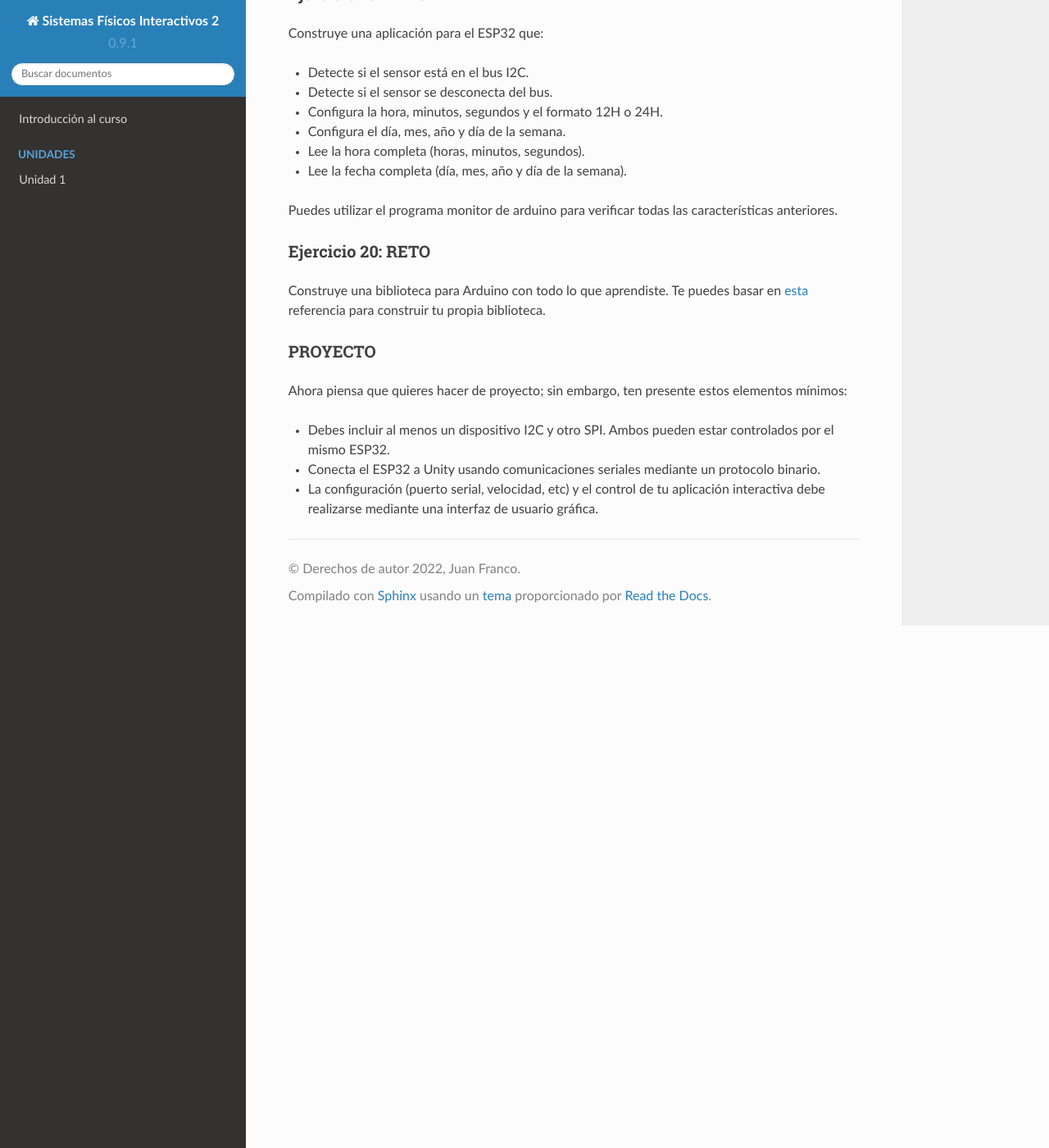
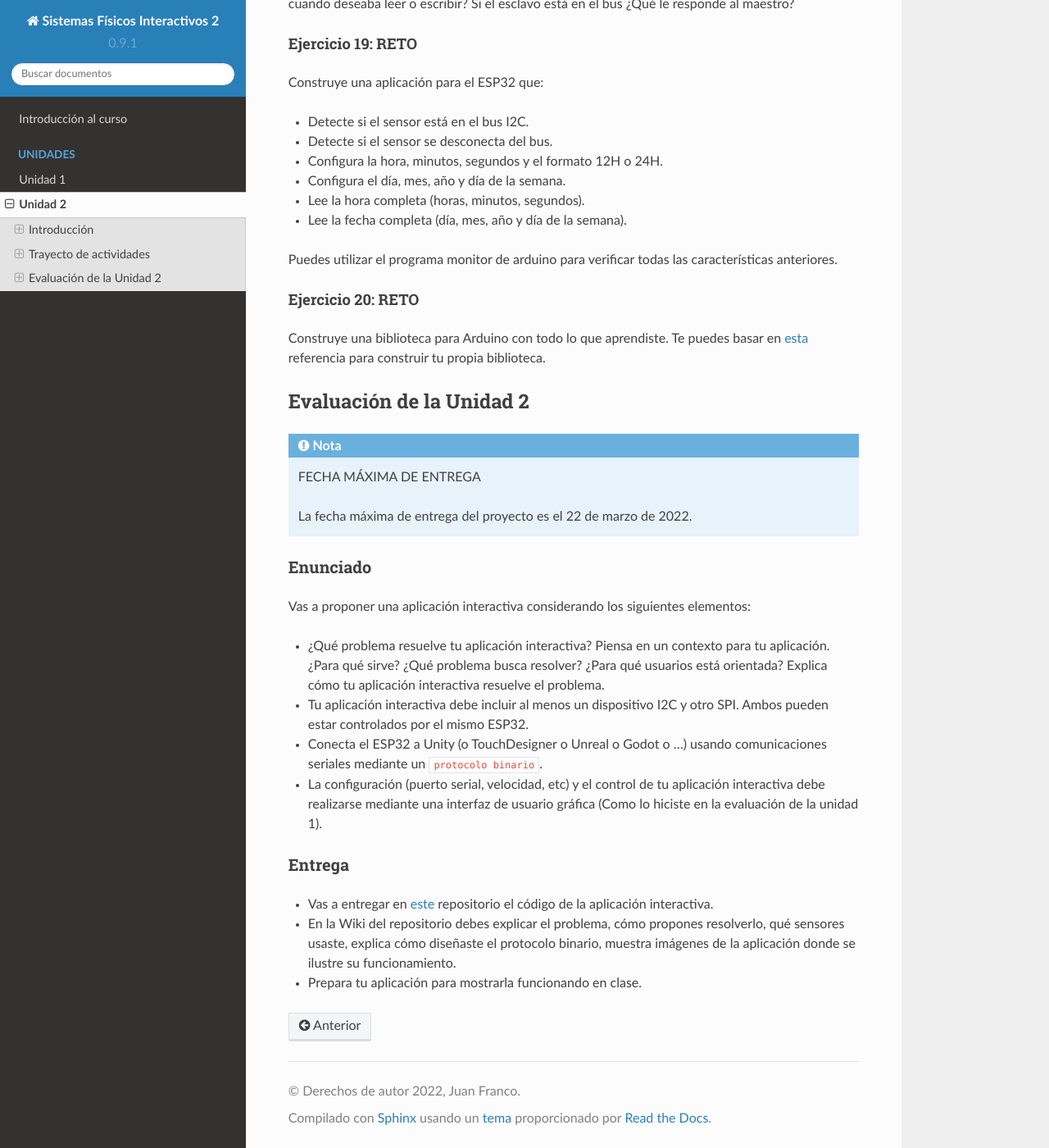
Before and after one commit to juanferfranco/SistemasFisicosInteractivos2, a Sphinx documentation site: the page built from docs/_unidad2/unidad2.rst, in a window 1280 px wide and 1400 px high, scrolled down 24233 px. Shown: the whole window at 82% size. Built offline with Sphinx 7.4.7 and the Read the Docs theme 2.0.0, drawn with Linux system fonts in a browser that asks for light colours; some of the changed text lies outside the part shown.

Commit message:
add Unit 2 in progress

```diff
--- a/docs/_unidad2/unidad2.rst
+++ b/docs/_unidad2/unidad2.rst
@@ -9,19 +9,23 @@
 más sofisticados a las aplicaciones: I2C y SPI.
 
 Propósito de aprendizaje
-^^^^^^^^^^^^^^^^^^^^^^^^^^
+**************************
 
 Crear aplicaciones interactivas de tiempo real que integren
 sensores y actuadores mediante protocolos de comunicación I2C y SPI.
 
 Temas
-^^^^^^
+********
 
 * Protocolo I2C.
 * Protocolo SPI.
 
+
 Trayecto de actividades
 ------------------------
+
+Sesión 1 y trabajo autónomo 1
+*******************************
 
 Ejercicio 1
 ^^^^^^^^^^^^
@@ -63,7 +67,7 @@
     SPI.transfer(0xCD);
     byte x = SPI.transfer (0x00);
 
-El valor almacenado en x corresponde a la transferencia 0xCD o 0x00?
+¿El valor almacenado en x corresponde a la transferencia 0xCD o 0x00?
 
 Ejercicio 5
 ^^^^^^^^^^^^
@@ -84,7 +88,7 @@
 La siguiente figura te muestra un diagrama del sensor:
 
 .. image:: ../_static/BME280Pinout.jpeg
-   :scale: 40 %
+   :scale: 40%
 
 Las señales tienen la siguiente función:
 
@@ -1027,6 +1031,10 @@
    :scale: 100 %
    :alt: proyecto en Unity
 
+Sesión 2 y trabajo autónomo 2
+*********************************
+
+
 Ejercicio 10
 ^^^^^^^^^^^^^
 
@@ -1223,17 +1231,35 @@
 referencia para construir tu propia biblioteca.
 
 
-PROYECTO
-^^^^^^^^^^^^^^^^^^^^^^^^
+Evaluación de la Unidad 2
+-----------------------------
 
-Ahora piensa que quieres hacer de proyecto; sin embargo, ten presente estos
-elementos mínimos:
+.. note:: FECHA MÁXIMA DE ENTREGA
 
-* Debes incluir al menos un dispositivo I2C y otro SPI. Ambos pueden estar
-  controlados por el mismo ESP32.
+    La fecha máxima de entrega del proyecto es el 22 de marzo de 2022.
 
-* Conecta el ESP32 a Unity usando comunicaciones seriales mediante un protocolo
-  binario.
+Enunciado
+**********
 
+Vas a proponer una aplicación interactiva considerando los siguientes elementos:
+
+* ¿Qué problema resuelve tu aplicación interactiva? Piensa en un contexto para
+  tu aplicación. ¿Para qué sirve? ¿Qué problema busca resolver? ¿Para qué usuarios
+  está orientada? Explica cómo tu aplicación interactiva resuelve el problema.
+* Tu aplicación interactiva debe incluir al menos un dispositivo I2C y otro SPI.
+  Ambos pueden estar controlados por el mismo ESP32.
+* Conecta el ESP32 a Unity (o TouchDesigner o Unreal o Godot o ...) usando comunicaciones
+  seriales mediante un ``protocolo binario``.
 * La configuración (puerto serial, velocidad, etc) y el control de tu aplicación
-  interactiva debe realizarse mediante una interfaz de usuario gráfica.
+  interactiva debe realizarse mediante una interfaz de usuario gráfica (Como lo hiciste
+  en la evaluación de la unidad 1).
+
+Entrega
+*********
+
+* Vas a entregar en `este <https://classroom.github.com/a/kFVP1CzV>`__ repositorio el código
+  de la aplicación interactiva.
+* En la Wiki del repositorio debes explicar el problema, cómo propones resolverlo, qué sensores
+  usaste, explica cómo diseñaste el protocolo binario, muestra imágenes de la aplicación donde
+  se ilustre su funcionamiento.
+* Prepara tu aplicación para mostrarla funcionando en clase.
--- a/docs/index.rst
+++ b/docs/index.rst
@@ -19,7 +19,7 @@
    :caption: UNIDADES
 
    Unidad 1 <_unidad1/unidad1>
+   Unidad 2 <_unidad2/unidad2>
 ..
-   Unidad 2 <_unidad2/unidad2>
    Unidad 3 <_unidad3/unidad3>
    Unidad 4 <_unidad4/unidad4>
```
Also changed, not shown: other parts of docs/_unidad2/unidad2.rst (+1 -1 lines).
